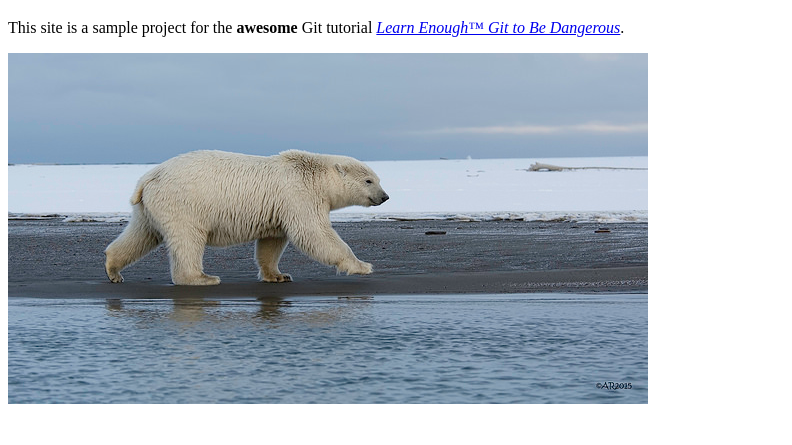
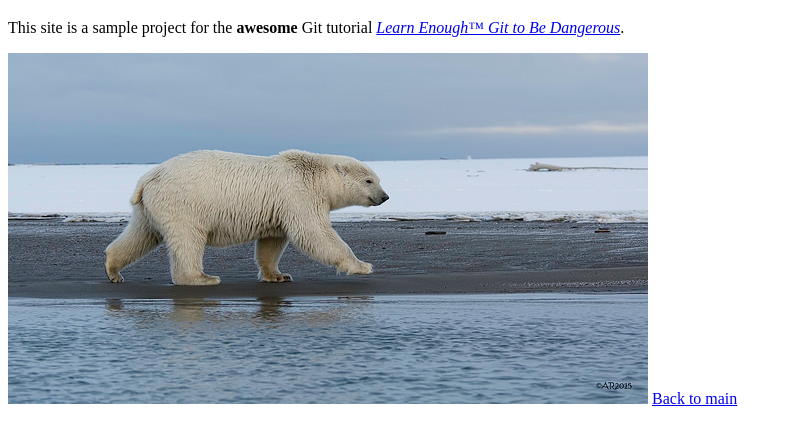
Before and after one commit to chiz/website, a plain HTML site: page about.html in a window 1280 px wide. Shown: the part 61-506 px from the top of the page, without its empty margins (0-792 px from the left). Drawn offline with Linux system fonts and the light colour scheme.

Commit message:
Add link back to index

```diff
--- a/about.html
+++ b/about.html
@@ -8,5 +8,6 @@
     <h1>About Us</h1>
     <p>This site is a sample project for the <strong>awesome</strong> Git tutorial <a href="http://learnenough.com/git-tutorial"><em>Learn Enough™ Git to Be Dangerous</em></a>.</p>
     <a href="https://www.flickr.com/photos/puliarfanita/22959238329"><img src="images/polar_bear.jpg" alt="Polar bear" /></a>
+    <a href="index.html">Back to main</a>
   </body>
 </html>
```
